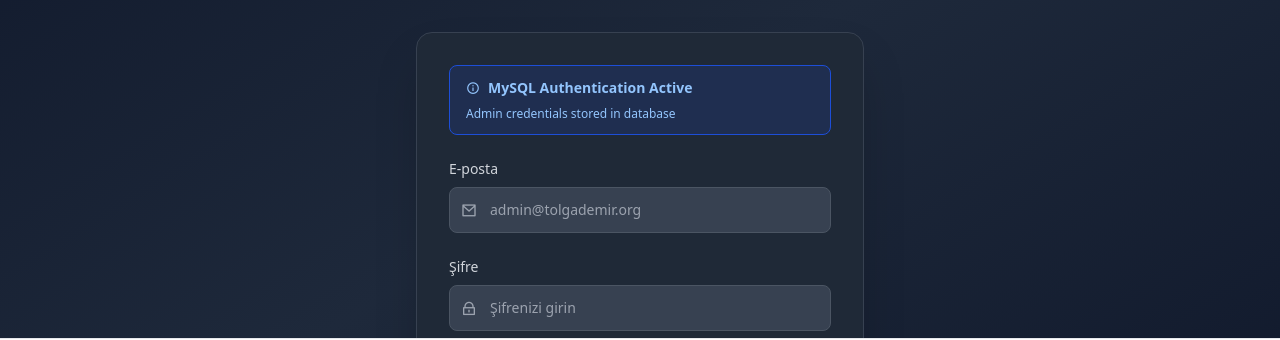
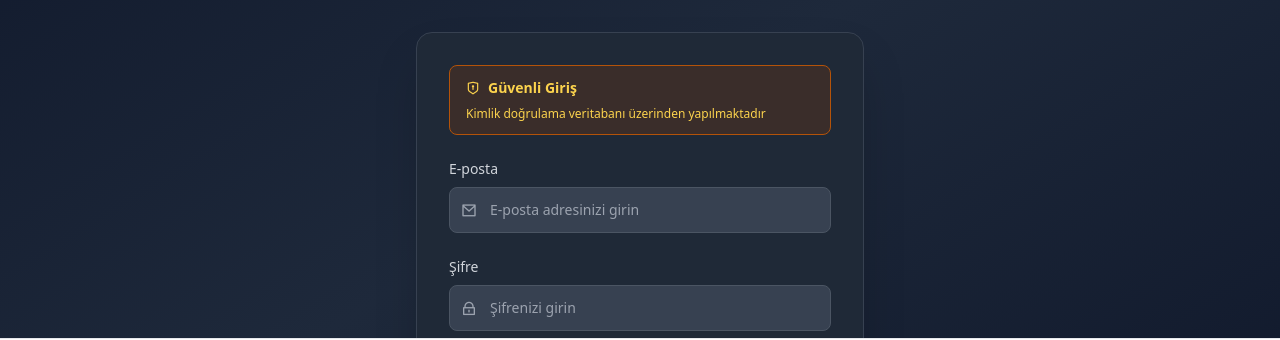
Before and after one commit to Papyonlubaskan/tolgademirorg, a Next.js app: page /yonetim in a window 1280 px wide. Shown: the part 353-693 px from the top of the page. Built offline with nearby package versions, Linux system fonts and the light colour scheme; no server answers.

Commit message:
security: admin email adresini login placeholder'indan kaldirildi - guvenlik acigi kapatildi

```diff
--- a/app/yonetim/components/AdminLogin.tsx
+++ b/app/yonetim/components/AdminLogin.tsx
@@ -84,14 +84,14 @@ export default function AdminLogin({ onLogin }: AdminLoginProps) {
               </div>
             )}
 
-            {/* Giriş bilgileri ipucu */}
-            <div className="bg-blue-900/30 border border-blue-700 text-blue-300 px-4 py-3 rounded-lg text-sm">
+            {/* Güvenlik Uyarısı */}
+            <div className="bg-amber-900/30 border border-amber-700 text-amber-300 px-4 py-3 rounded-lg text-sm">
               <div className="flex items-center mb-2">
-                <i className="ri-information-line mr-2"></i>
-                <strong>MySQL Authentication Active</strong>
+                <i className="ri-shield-keyhole-line mr-2"></i>
+                <strong>Güvenli Giriş</strong>
               </div>
               <div className="text-xs">
-                Admin credentials stored in database
+                Kimlik doğrulama veritabanı üzerinden yapılmaktadır
               </div>
             </div>
 
@@ -110,7 +110,7 @@ export default function AdminLogin({ onLogin }: AdminLoginProps) {
                   value={credentials.username}
                   onChange={(e) => setCredentials({ ...credentials, username: e.target.value })}
                   className="w-full pl-10 pr-4 py-3 border border-gray-600 bg-gray-700 text-white rounded-lg focus:outline-none focus:ring-2 focus:ring-orange-500 focus:border-transparent text-sm"
-                  placeholder="admin@tolgademir.org"
+                  placeholder="E-posta adresinizi girin"
                 />
               </div>
             </div>
```
